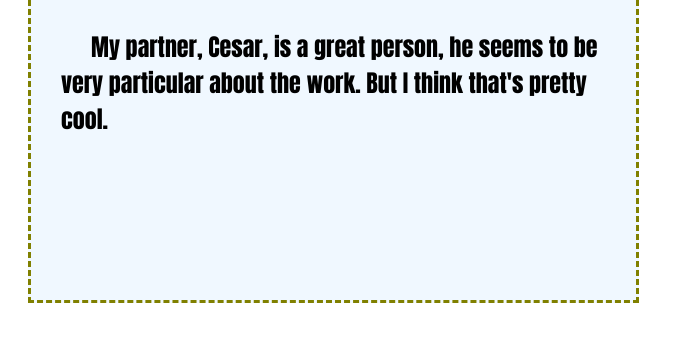
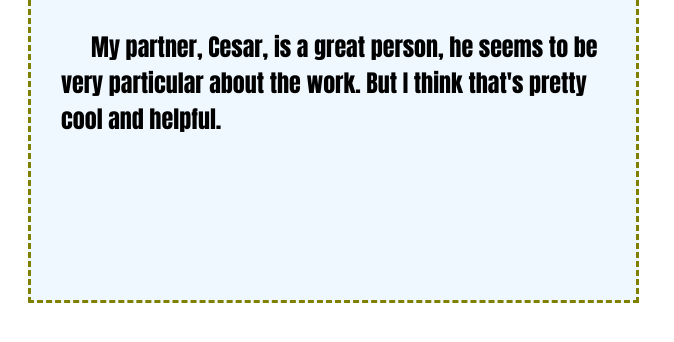
Before and after one commit to GZURG/art101, a plain HTML site: page lab2/index2.html in a window 1280 px wide. Shown: the part 128-470 px from the top of the page, without its empty margins (0-674 px from the left). Drawn offline with Linux system fonts and the light colour scheme.

Commit message:
added a little more text

```diff
--- a/lab2/index2.html
+++ b/lab2/index2.html
@@ -7,7 +7,7 @@
 	<body>
 		<div id="content">
 		<h1>Hello World</h1>
-	<p>My partner, Cesar, is a great person, he seems to be very particular about the work. But I think that's pretty cool.</p>
+	<p>My partner, Cesar, is a great person, he seems to be very particular about the work. But I think that's pretty cool and helpful.</p>
     </div>
 	</body>
 
```
